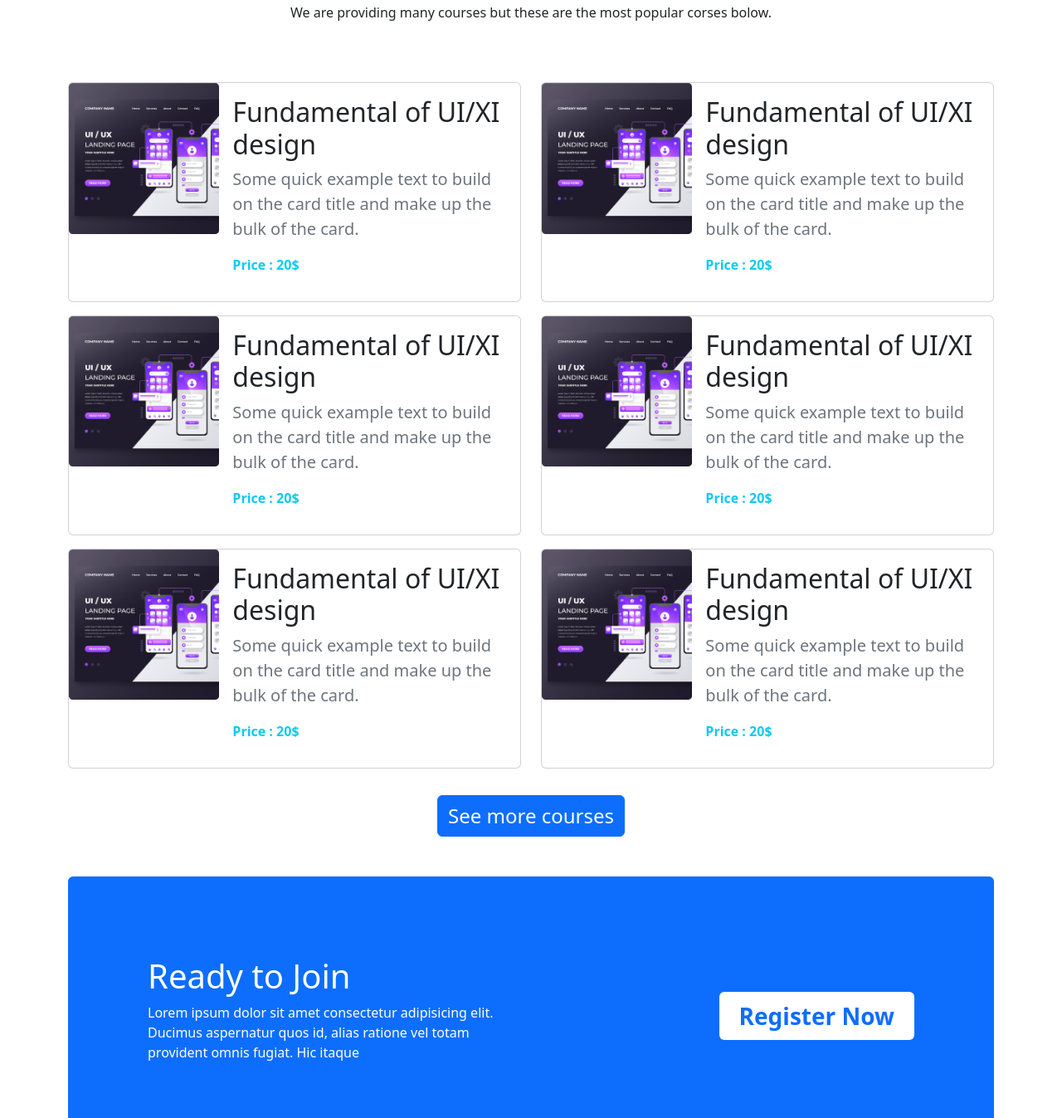
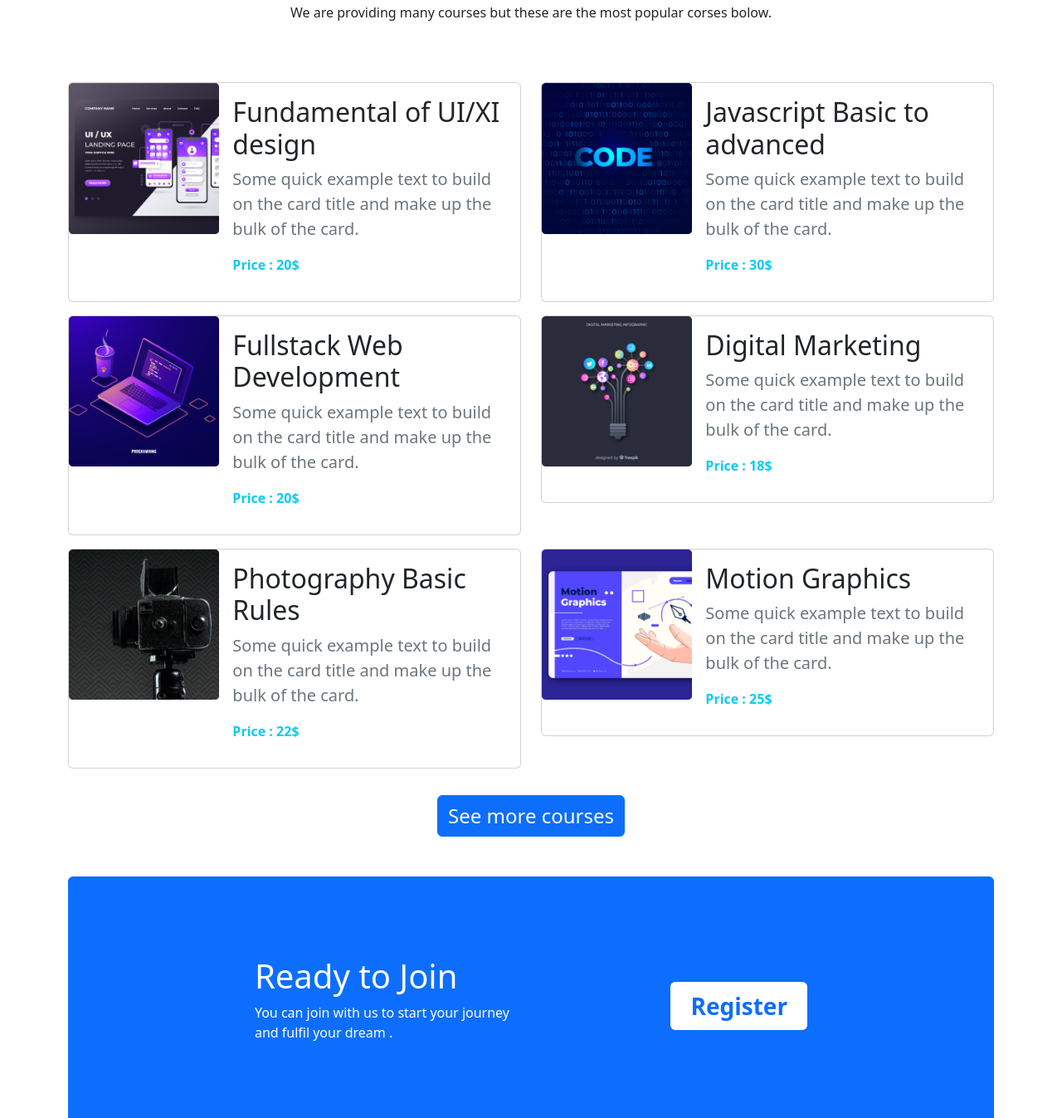
Before and after one commit to 21MoududAhammed/assignment03, a plain HTML site: page index.html in a window 1280 px wide. Shown: the part 847-2194 px from the top of the page at 83% size. Drawn offline with nearby package versions, Linux system fonts and the light colour scheme; files whose address does not match are found by name.

Commit message:
modal has been done

```diff
--- a/index.html
+++ b/index.html
@@ -124,7 +124,7 @@
           <div class="carousel-item active">
             <img
               class="img-fluid"
-              src="images/cover/cover-1.png"
+              src="images/cover/cover-22.jpg"
               class="d-block w-100"
               alt="..."
             />
@@ -145,7 +145,7 @@
           <div class="carousel-item active">
             <img
               class="img-fluid"
-              src="images/cover/cover-1.png"
+              src="images/cover/cover-3.jpg"
               class="d-block w-100"
               alt="..."
             />
@@ -224,19 +224,20 @@
               <div class="row g-0">
                 <div class="col-md-4 col-sm-12">
                   <img
-                    src="images/course/course-1.png"
+                    src="images/course/course-2.png"
                     class="w-100"
                     alt="..."
                   />
                 </div>
                 <div class="col-md-8 col-sm-12">
                   <div class="card-body">
-                    <h5 class="card-title fs-2">Fundamental of UI/XI design</h5>
+                    <h5 class="card-title fs-2">Javascript Basic to advanced
+                    </h5>
                     <p class="card-text text-muted fs-5">
                       Some quick example text to build on the card title and
                       make up the bulk of the card.
                     </p>
-                    <p class="text-info fw-bold">Price : 20$</p>
+                    <p class="text-info fw-bold">Price : 30$</p>
                   </div>
                 </div>
               </div>
@@ -249,14 +250,14 @@
               <div class="row g-0">
                 <div class="col-md-4 col-sm-12">
                   <img
-                    src="images/course/course-1.png"
+                    src="images/course/course-3.png"
                     class="w-100"
                     alt="..."
                   />
                 </div>
                 <div class="col-md-8 col-sm-12">
                   <div class="card-body">
-                    <h5 class="card-title fs-2">Fundamental of UI/XI design</h5>
+                    <h5 class="card-title fs-2">Fullstack Web Development</h5>
                     <p class="card-text text-muted fs-5">
                       Some quick example text to build on the card title and
                       make up the bulk of the card.
@@ -272,19 +273,19 @@
               <div class="row g-0">
                 <div class="col-md-4 col-sm-12">
                   <img
-                    src="images/course/course-1.png"
+                    src="images/course/course-4.png"
                     class="w-100"
                     alt="..."
                   />
                 </div>
                 <div class="col-md-8 col-sm-12">
                   <div class="card-body">
-                    <h5 class="card-title fs-2">Fundamental of UI/XI design</h5>
+                    <h5 class="card-title fs-2">Digital Marketing</h5>
                     <p class="card-text text-muted fs-5">
                       Some quick example text to build on the card title and
                       make up the bulk of the card.
                     </p>
-                    <p class="text-info fw-bold">Price : 20$</p>
+                    <p class="text-info fw-bold">Price : 18$</p>
                   </div>
                 </div>
               </div>
@@ -297,19 +298,19 @@
               <div class="row g-0">
                 <div class="col-md-4 col-sm-12">
                   <img
-                    src="images/course/course-1.png"
+                    src="images/course/course-5.png"
                     class="w-100"
                     alt="..."
                   />
                 </div>
                 <div class="col-md-8 col-sm-12">
                   <div class="card-body">
-                    <h5 class="card-title fs-2">Fundamental of UI/XI design</h5>
+                    <h5 class="card-title fs-2">Photography Basic Rules</h5>
                     <p class="card-text text-muted fs-5">
-                      Some quick example text to build on the card title and
-                      make up the bulk of the card.
+                      Some quick example text to build on the card title
+                      and make up the bulk of the card.
                     </p>
-                    <p class="text-info fw-bold">Price : 20$</p>
+                    <p class="text-info fw-bold">Price : 22$</p>
                   </div>
                 </div>
               </div>
@@ -320,19 +321,19 @@
               <div class="row g-0">
                 <div class="col-md-4 col-sm-12">
                   <img
-                    src="images/course/course-1.png"
+                    src="images/course/course-6.png"
                     class="w-100"
                     alt="..."
                   />
                 </div>
                 <div class="col-md-8 col-sm-12">
                   <div class="card-body">
-                    <h5 class="card-title fs-2">Fundamental of UI/XI design</h5>
+                    <h5 class="card-title fs-2">Motion Graphics</h5>
                     <p class="card-text text-muted fs-5">
-                      Some quick example text to build on the card title and
-                      make up the bulk of the card.
+                      Some quick example text to build on the card title
+                      and make up the bulk of the card.
                     </p>
-                    <p class="text-info fw-bold">Price : 20$</p>
+                    <p class="text-info fw-bold">Price : 25$</p>
                   </div>
                 </div>
               </div>
@@ -343,24 +344,41 @@
           <button class="btn btn-primary fs-4">See more courses</button>
         </div>
       </section>
+      <!-- Ready to join  -->
       <section class="bg-primary rounded p-5 my-5">
-        <div class="p-5 align-items-center d-flex justify-content-between">
+        <div class="p-5 align-items-center d-flex justify-content-around">
           <div class="row">
             <div class="col text-white">
               <h1>Ready to Join</h1>
               <p>
-                Lorem ipsum dolor sit amet consectetur adipisicing elit. Ducimus
-                aspernatur quos id, alias ratione vel totam provident omnis
-                fugiat. Hic itaque
+                You can join with us to start your journey and fulfil your dream .
               </p>
             </div>
-            <div class="col d-flex justify-content-end align-items-center">
-              <button
-                class="fs-3 fw-bold py-2 px-4 rounded border-0 bg-white text-primary"
-              >
-                Register Now
+            <!-- div for Register button with modal  -->
+            <div class="col d-lg-flex d-xl-flex justify-content-end align-items-center ">
+              <button type="button" class="btn btn-primary fs-3 fw-bold py-2 px-4 rounded border-0 bg-white text-primary" data-bs-toggle="modal" data-bs-target="#exampleModal">
+                Register
               </button>
+              <!-- modal  -->
+              <div class="modal fade" id="exampleModal" tabindex="-1" aria-labelledby="exampleModalLabel" aria-hidden="true">
+                <div class="modal-dialog">
+                  <div class="modal-content">
+                    <div class="modal-header">
+                      <h5 class="modal-title" id="exampleModalLabel">Really ?</h5>
+                      <button type="button" class="btn-close" data-bs-dismiss="modal" aria-label="Close"></button>
+                    </div>
+                    <div class="modal-body">
+                      Are you agree with our all conditions?
+                    </div>
+                    <div class="modal-footer">
+                      <button type="button" class="btn btn-secondary" data-bs-dismiss="modal">Exit</button>
+                      <button type="button" class="btn btn-primary">Done</button>
+                    </div>
+                  </div>
+                </div>
+              </div>
             </div>
+            <!-- modal -->
           </div>
         </div>
       </section>
@@ -470,6 +488,7 @@
           </div>
         </div>
       </section>
+      <!-- company  -->
       <section class="my-5">
         <h1 class="my-5 text-center">Trusted by over 800+ companies</h1>
         <div class="row g-4 ">
```
